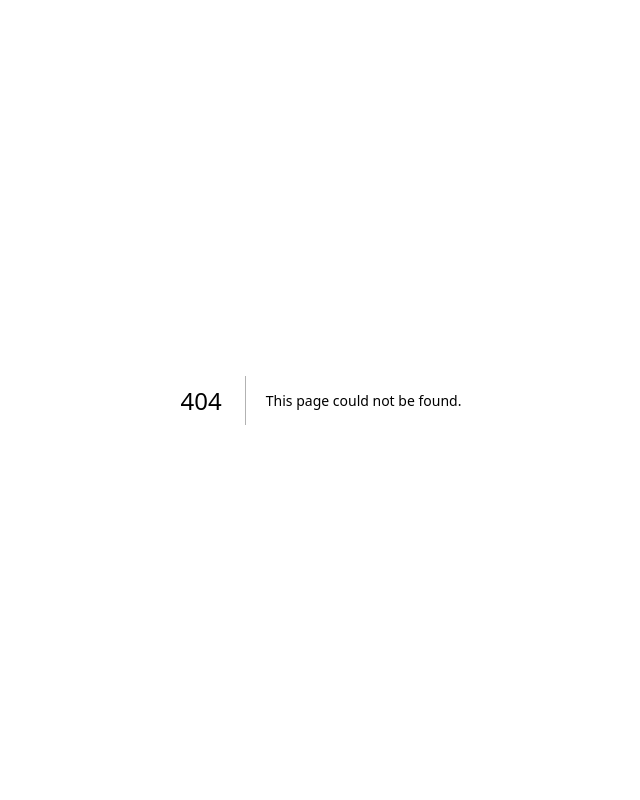
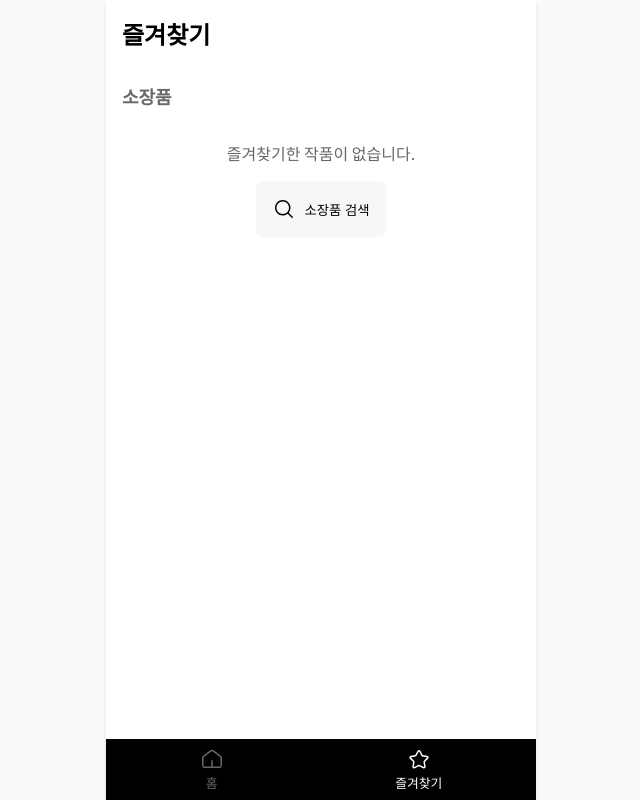
Before and after one commit to jeongmin-dev/happymoonday_assignment, a Next.js app: page /bookmark in a window 1280 px wide. Before the commit this address had no page. Shown: the whole page, without its empty margins (319-959 px from the left). Built offline with nearby package versions, Linux system fonts and the light colour scheme.

Commit message:
feat: 즐겨찾기 페이지 추가

```diff
--- /dev/null
+++ b/src/app/(bottom-navbar)/bookmark/page.tsx
@@ -0,0 +1,95 @@
+"use client";
+
+import React from "react";
+import { useRouter } from "next/navigation";
+import { atom, useAtomValue } from "jotai";
+import styled from "styled-components";
+import ItemCard from "@/lib/components/ItemCard";
+import Button from "@/lib/components/atoms/Button";
+import Header from "@/lib/components/atoms/Header";
+import { SearchIcon } from "@/lib/components/atoms/Icons";
+import { Item } from "@/lib/services/apis/search.types";
+
+export interface BookmarkItem extends Item {
+  isBookmark: boolean;
+}
+
+export const bookmarkAtom = atom<BookmarkItem[]>([]);
+
+export default function Bookmark() {
+  const router = useRouter();
+  const bookmarks = useAtomValue(bookmarkAtom);
+
+  const handleItemCard = (item: Item) => {
+    router.push(`/collection/${item.manage_no_year}-${item.prdct_nm_korean}`);
+  };
+
+  return (
+    <section>
+      <Header title="즐겨찾기" />
+      <BookmarkContent>
+        <Subtitle>소장품</Subtitle>
+        {bookmarks.length > 0 ? (
+          <ItemContainer>
+            {bookmarks.map((item, index) => (
+              <ItemCard
+                key={index}
+                item={item}
+                onClick={() => handleItemCard(item)}
+              />
+            ))}
+          </ItemContainer>
+        ) : (
+          <EmptyContainer>
+            <p>즐겨찾기한 작품이 없습니다.</p>
+            <Button onClick={() => router.push("/search")}>
+              <SearchIcon />
+              소장품 검색
+            </Button>
+          </EmptyContainer>
+        )}
+      </BookmarkContent>
+    </section>
+  );
+}
+
+const BookmarkContent = styled.div`
+  display: flex;
+  flex-wrap: wrap;
+  gap: 1rem;
+  padding: 1rem;
+`;
+
+const EmptyContainer = styled.div`
+  display: flex;
+  justify-content: center;
+  align-items: center;
+  flex-direction: column;
+  gap: 1rem;
+  padding: 1rem;
+  width: 100%;
+  p {
+    text-align: center;
+    color: #686868;
+  }
+`;
+
+const ItemContainer = styled.div`
+  display: grid;
+  grid-template-columns: repeat(2, minmax(10rem, 1fr));
+  gap: 1.25rem;
+  overflow-y: auto;
+  width: 100%;
+  scrollbar-width: none;
+  &::-webkit-scrollbar {
+    display: none;
+  }
+`;
+
+const Subtitle = styled.h2`
+  width: 100%;
+  font-size: 1.125rem;
+  font-weight: 600;
+  color: #686868;
+  background-color: #ffffff;
+`;
```
